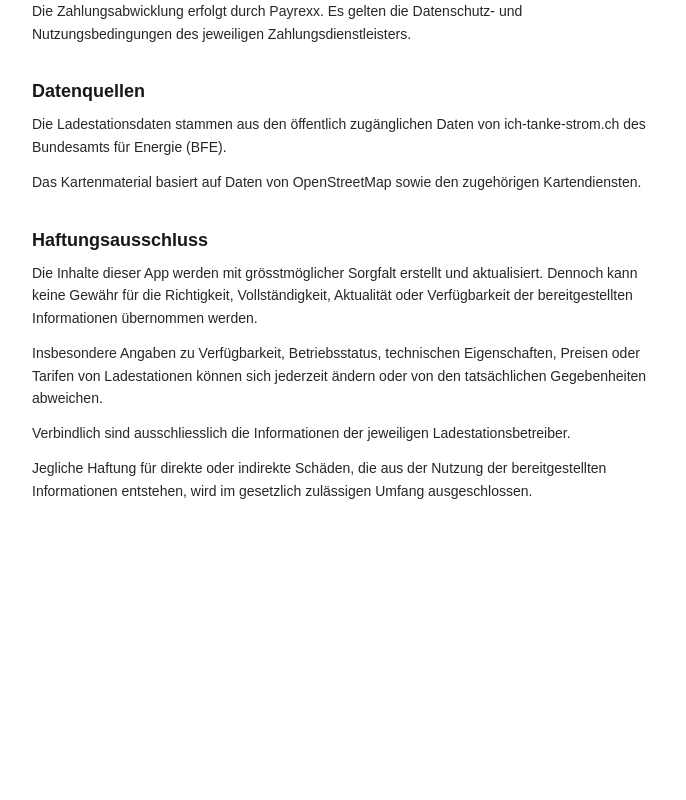
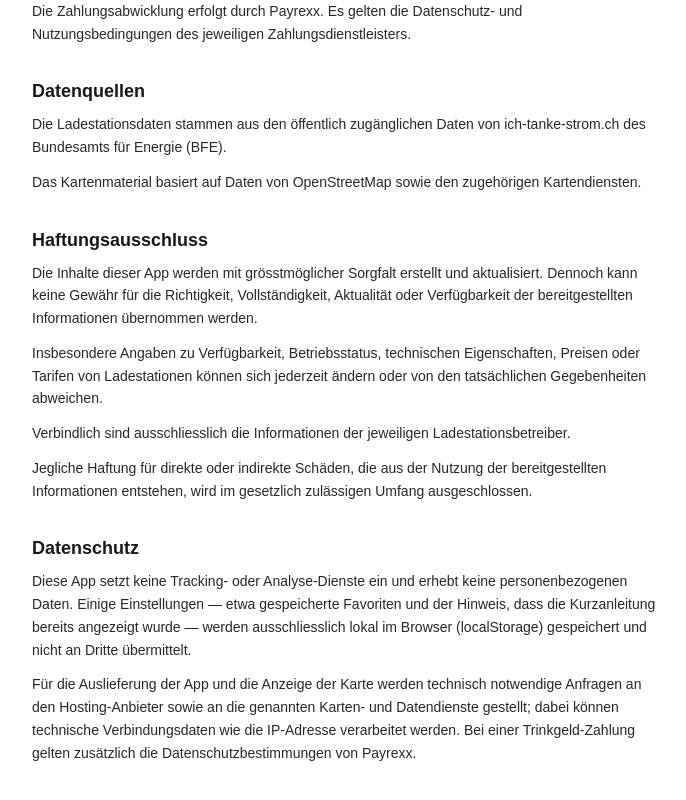
Before and after one commit to hagi6464/ladestation-ch, a Next.js app: page /impressum in a window 1280 px wide. Shown: the part 625-1425 px from the top of the page, without its empty margins (292-978 px from the left). Before the commit the page ends 1167 px from the top, so only its background shows below. Built offline with nearby package versions, Linux system fonts and the light colour scheme.

Commit message:
docs: kurzen Datenschutz-Abschnitt im Impressum ergaenzt

```diff
--- a/app/impressum/page.tsx
+++ b/app/impressum/page.tsx
@@ -105,6 +105,24 @@ export default function ImpressumPage() {
         der bereitgestellten Informationen entstehen, wird im gesetzlich
         zulässigen Umfang ausgeschlossen.
       </p>
+
+      <h2 className="mt-8 text-lg font-semibold text-zinc-900 dark:text-zinc-50">
+        Datenschutz
+      </h2>
+      <p className="mt-2 text-sm leading-relaxed">
+        Diese App setzt keine Tracking- oder Analyse-Dienste ein und erhebt keine
+        personenbezogenen Daten. Einige Einstellungen — etwa gespeicherte
+        Favoriten und der Hinweis, dass die Kurzanleitung bereits angezeigt wurde
+        — werden ausschliesslich lokal im Browser (localStorage) gespeichert und
+        nicht an Dritte übermittelt.
+      </p>
+      <p className="mt-3 text-sm leading-relaxed">
+        Für die Auslieferung der App und die Anzeige der Karte werden technisch
+        notwendige Anfragen an den Hosting-Anbieter sowie an die genannten Karten-
+        und Datendienste gestellt; dabei können technische Verbindungsdaten wie
+        die IP-Adresse verarbeitet werden. Bei einer Trinkgeld-Zahlung gelten
+        zusätzlich die Datenschutzbestimmungen von Payrexx.
+      </p>
     </main>
   );
 }
```
